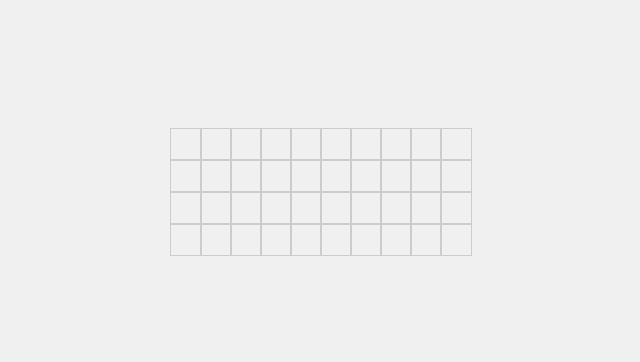
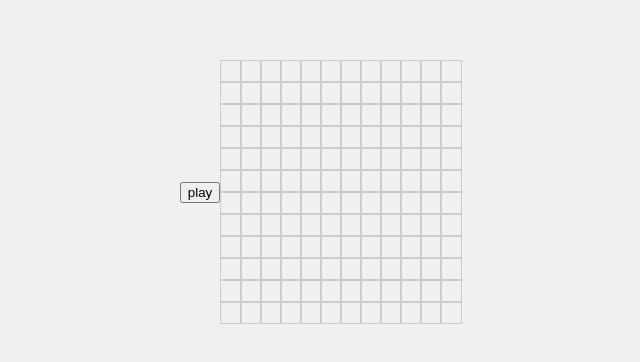
Before and after one commit to ran1001001/boot.dev, a website: page personal_projects/game-of-life/test.html in a window 1280 px wide. Shown: the part 208-570 px from the top of the page, without its empty margins (320-960 px from the left). Drawn offline with Linux system fonts and the light colour scheme.

Commit message:
Applied game logic. Simple working conway's game of life.

```diff
--- a/personal_projects/game-of-life/main.js
+++ b/personal_projects/game-of-life/main.js
@@ -1,18 +1,71 @@
 const divs = document.querySelectorAll('.cell')
 divs.forEach(element => {
-    element.addEventListener("click", handler);
+    element.addEventListener("click", active);
 });
 
-function handler(e) {
-    if (e.type == "click") {
-      alert("You clicked a cell");
-  }
+function active() {
+  this.classList.add("active")
 }
 
-//rule of game of life
-//case-death rule: if an alive cell has no alive neighbor or exactly one alive neighbor
-//   it's gonna die for next generation
-//case-alive rule: if an alive cell has exactly two neighbors
-//   it's gonna be alive for next generation
-//case-birth rule: if a cell has exactly three alive neighbors
-//   it's gonna be alive for next generation
+function evolveGrid(currentGrid) {
+    const numRows = 12;
+    const numCols = 12;
+
+    const nextGeneration = currentGrid.slice(); // Create a copy of the current grid
+
+    // Function to get the index in the 1D array from 2D coordinates with modulo
+    const getIndex = (row, col) => ((row + numRows) % numRows) * numCols + ((col + numCols) % numCols);
+
+    for (let row = 0; row < numRows; row++) {
+        for (let col = 0; col < numCols; col++) {
+            const cellIndex = getIndex(row, col);
+            let liveNeighbors = 0;
+
+            // Iterate over neighboring cells using modulo
+            for (let i = -1; i <= 1; i++) {
+                for (let j = -1; j <= 1; j++) {
+                    if (i === 0 && j === 0) continue; // Skip the central cell
+                    const neighborIndex = getIndex(row + i, col + j);
+                    liveNeighbors += currentGrid[neighborIndex];
+                }
+            }
+
+            // Apply Conway's Game of Life rules
+            if (currentGrid[cellIndex] === 1) {
+                nextGeneration[cellIndex] = liveNeighbors === 2 || liveNeighbors === 3 ? 1 : 0;
+            } else {
+                nextGeneration[cellIndex] = liveNeighbors === 3 ? 1 : 0;
+            }
+        }
+    }
+
+    return nextGeneration;
+}
+
+function play() {
+    //initialize current grid's cells states
+    const currentGrid = []
+    for (let i = 0; i < divs.length; i++) {
+        const div = divs[i];
+        if (div.classList[1]) {
+            currentGrid.push(1)
+        } else {
+            currentGrid.push(0)
+        }
+    }
+
+    //apply game logic for next generation
+    const nextGrid = evolveGrid(currentGrid)
+
+    //render next generation's grid state
+    for (let i = 0; i < divs.length; i++) {
+        const div = divs[i];
+        const cellState = nextGrid[i]
+        if (cellState === 0) {
+            div.classList.remove("active")
+        } else {
+            div.classList.add("active")
+        }
+    }
+
+}
--- a/personal_projects/game-of-life/package.json
+++ b/personal_projects/game-of-life/package.json
@@ -4,6 +4,7 @@
   "description": "Conway's Game of Life w/ htmx :>",
   "main": "main.js",
   "scripts": {
+    "start": "node main.js",
     "test": "echo \"Error: no test specified\" && exit 1"
   },
   "author": "ran1001001",
--- a/personal_projects/game-of-life/styles.css
+++ b/personal_projects/game-of-life/styles.css
@@ -9,20 +9,21 @@ body {
 
 .grid-container {
     display: grid;
-    grid-template-columns: repeat(10, 30px); /* Adjust the number of columns and size as needed */
+    grid-template-columns: repeat(12, 20px);
 }
 
 .cell {
-    width: 30px; /* Adjust the size of each cell */
-    height: 30px;
-    border: 1px solid #ccc;
+    width: 20px;
+    height: 20px;
+    border: 0.5px solid #ccc;
     cursor: pointer;
 }
 
 .cell.active {
-    background-color: #76f84e; /* Color for active cells */
+    background-color: #e01304;
+    border: 0.5px solid;
 }
 
 .cell:hover {
-    background-color: #e01304; /* Color on hover */
+    background-color: #ce3b30;
 }
--- a/personal_projects/game-of-life/test.html
+++ b/personal_projects/game-of-life/test.html
@@ -7,7 +7,112 @@
     <title>Conway's Game of Life</title>
 </head>
 <body>
+<button type="submit" onclick="play()">play</button>
     <div class="grid-container" id="grid-container">
+        <div class="cell"></div>
+        <div class="cell"></div>
+        <div class="cell"></div>
+        <div class="cell"></div>
+        <div class="cell"></div>
+        <div class="cell"></div>
+        <div class="cell"></div>
+        <div class="cell"></div>
+        <div class="cell"></div>
+        <div class="cell"></div>
+        <div class="cell"></div>
+        <div class="cell"></div>
+        <div class="cell"></div>
+        <div class="cell"></div>
+        <div class="cell"></div>
+        <div class="cell"></div>
+        <div class="cell"></div>
+        <div class="cell"></div>
+        <div class="cell"></div>
+        <div class="cell"></div>
+        <div class="cell"></div>
+        <div class="cell"></div>
+        <div class="cell"></div>
+        <div class="cell"></div>
+        <div class="cell"></div>
+        <div class="cell"></div>
+        <div class="cell"></div>
+        <div class="cell"></div>
+        <div class="cell"></div>
+        <div class="cell"></div>
+        <div class="cell"></div>
+        <div class="cell"></div>
+        <div class="cell"></div>
+        <div class="cell"></div>
+        <div class="cell"></div>
+        <div class="cell"></div>
+        <div class="cell"></div>
+        <div class="cell"></div>
+        <div class="cell"></div>
+        <div class="cell"></div>
+        <div class="cell"></div>
+        <div class="cell"></div>
+        <div class="cell"></div>
+        <div class="cell"></div>
+        <div class="cell"></div>
+        <div class="cell"></div>
+        <div class="cell"></div>
+        <div class="cell"></div>
+        <div class="cell"></div>
+        <div class="cell"></div>
+        <div class="cell"></div>
+        <div class="cell"></div>
+        <div class="cell"></div>
+        <div class="cell"></div>
+        <div class="cell"></div>
+        <div class="cell"></div>
+        <div class="cell"></div>
+        <div class="cell"></div>
+        <div class="cell"></div>
+        <div class="cell"></div>
+        <div class="cell"></div>
+        <div class="cell"></div>
+        <div class="cell"></div>
+        <div class="cell"></div>
+        <div class="cell"></div>
+        <div class="cell"></div>
+        <div class="cell"></div>
+        <div class="cell"></div>
+        <div class="cell"></div>
+        <div class="cell"></div>
+        <div class="cell"></div>
+        <div class="cell"></div>
+        <div class="cell"></div>
+        <div class="cell"></div>
+        <div class="cell"></div>
+        <div class="cell"></div>
+        <div class="cell"></div>
+        <div class="cell"></div>
+        <div class="cell"></div>
+        <div class="cell"></div>
+        <div class="cell"></div>
+        <div class="cell"></div>
+        <div class="cell"></div>
+        <div class="cell"></div>
+        <div class="cell"></div>
+        <div class="cell"></div>
+        <div class="cell"></div>
+        <div class="cell"></div>
+        <div class="cell"></div>
+        <div class="cell"></div>
+        <div class="cell"></div>
+        <div class="cell"></div>
+        <div class="cell"></div>
+        <div class="cell"></div>
+        <div class="cell"></div>
+        <div class="cell"></div>
+        <div class="cell"></div>
+        <div class="cell"></div>
+        <div class="cell"></div>
+        <div class="cell"></div>
+        <div class="cell"></div>
+        <div class="cell"></div>
+        <div class="cell"></div>
+        <div class="cell"></div>
         <div class="cell"></div>
         <div class="cell"></div>
         <div class="cell"></div>
```
